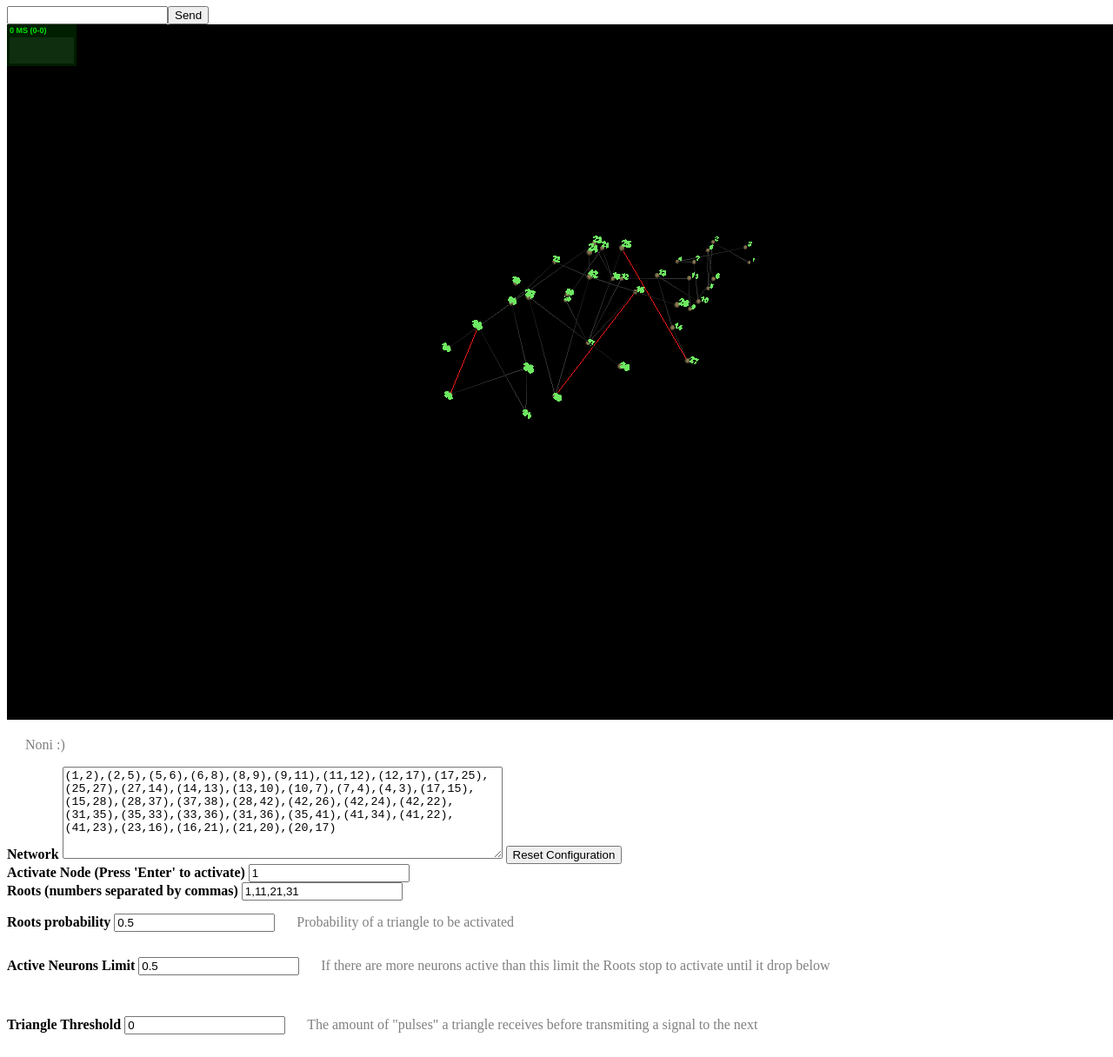
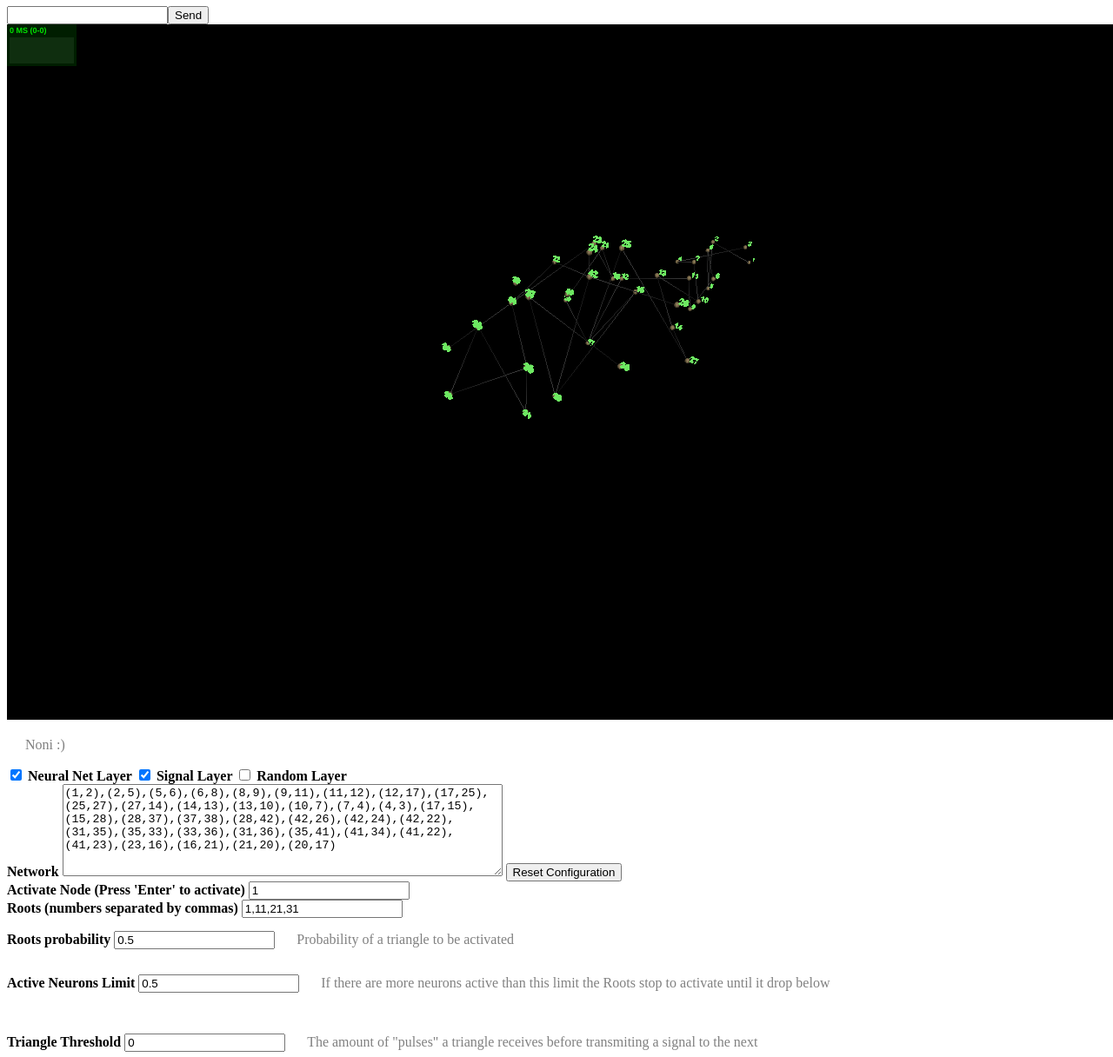
Before and after one commit to arnonhecht/fluid-self, a website: page index.html in a window 1280 px wide. Shown: the part 73-1289 px from the top of the page at 87% size. Drawn offline with nearby package versions, Linux system fonts and the light colour scheme; no server answers; animation ran at ten frames a second; some icons are missing.

Commit message:
Added RandomLayer

```diff
--- a/fluid.js
+++ b/fluid.js
@@ -16,7 +16,7 @@ globalNetStateJson = undefined; // we always run the net logic on the server
 
 isNode = true;
 var basePath = "./scripts/graph/";
-var jsFiles = ['configuration.js', 'NeuralNetLayer.js', 'SignalLayer.js',
+var jsFiles = ['configuration.js', 'NeuralNetLayer.js', 'SignalLayer.js', 'RandomLayer.js',
 					'Layers.js', 'Vertice.js', 'Edge.js', 'Net.js', 'netGen.js', 'fluideSelfNetwork.js',
 					'algorithms.js', 'stateTranslator.js'
 					];
--- a/index.html
+++ b/index.html
@@ -42,6 +42,14 @@
     </div>
 
     <!-- App controlls -->
+    <input type="checkbox" id="NeuralNetLayerId" />
+    <label for="NeuralNetLayerId">Neural Net Layer</label>
+    <input type="checkbox" id="SignalLayerId" />
+    <label for="SignalLayerId">Signal Layer </label>
+    <input type="checkbox" id="RandomLayerId" />
+    <label for="RandomLayerId">Random Layer </label>
+
+    <br>
     <label>Network </label>
     <textarea type="text" id="network_edges_id" onkeyup="" style="width: 500px; height: 100px;">
     </textarea>
@@ -88,11 +96,11 @@
 
         <script src="scripts/main.js"></script>
         <script src="scripts/graph/networkDef.js"></script>
-        <script src="scripts/graph/webserverAPI.js"></script>
 
         <script src="scripts/graph/configuration.js"></script>
         <script src="scripts/graph/ViewModel.js"></script>
         <script src="scripts/graph/stateTranslator.js"></script>
+        <script src="scripts/graph/webserverAPI.js"></script>
 
         <!--<script type="text/javascript" src="https://cdnjs.cloudflare.com/ajax/libs/three.js/r71/three.js"></script>-->
 
@@ -101,6 +109,7 @@
         <script src="scripts/graph/fluideSelfRenderer.js"></script>
         <script src="scripts/graph/NeuralNetLayer.js"></script>
         <script src="scripts/graph/SignalLayer.js"></script>
+        <script src="scripts/graph/RandomLayer.js"></script>
         <script src="scripts/graph/Layers.js"></script>
         <script src="scripts/graph/Vertice.js"></script>
         <script src="scripts/graph/Edge.js"></script>
--- a/scripts/graph/Layers.js
+++ b/scripts/graph/Layers.js
@@ -18,7 +18,7 @@ Layers.prototype = {
         var updateMyRoot = function (l) {
             l.updateRoot(netState);
         };
-        _.each(this.layers, updateMyRoot);
+        _.each(this.getActiveLayers(), updateMyRoot);
     },
 
     checkAndSetParams: function(conf) {
@@ -27,46 +27,49 @@ Layers.prototype = {
                 l.checkAndSetParams(conf);
             }
         });
+        _.extend(this, conf.layersConf);
     },
 
     // Public Functions
 	// For each layer determine if the current vertice is active with regards to the layer
     determineCurrentState:function (theScoreToAdd)  {
-    	var determineCurrentState = function (l) {
-    		l.determineCurrentState();
-    	};
-        _.each(this.layers, determineCurrentState);
+        this.callActiveLayers('determineCurrentState');
     },
 
     // For each layer determine if the current vertice has an effect on its neighbours and what that effect is
     determineNetworkEffect:function (theScoreToAdd)  {
-    	var determineNetworkEffect = function (l)  {
-    		l.determineNetworkEffect();
-    	};
-        _.each(this.layers, determineNetworkEffect);
+        this.callActiveLayers('determineNetworkEffect');
     },
 
     // For each layer causes the network effect based on the results of 'determineNetworkEffect'
     causeNetworkEffect:function (theScoreToAdd)  {
-    	var causeNetworkEffect = function (l)  {
-    		l.causeNetworkEffect();
-    	};
-        _.each(this.layers, causeNetworkEffect);
+        this.callActiveLayers('causeNetworkEffect');
     },
 
     // For each layer perform any operation to prepare for the next cycle
     prepareForNextState:function (theScoreToAdd)  {
-    	var prepareForNextState = function  (l) {
-    		l.prepareForNextState();
-    	};
-        _.each(this.layers, prepareForNextState);
+        this.callActiveLayers('prepareForNextState');
     },
 
     resetRoots: function(rootStatus) {
-        _.each(this.layers, function(l) {
+        _.each(this.getActiveLayers(), function(l) {
             if (l.resetRoot) {
                 l.resetRoot(rootStatus);
             }
         });
+    },
+    getActiveLayers: function() {
+        return _.filter(this.layers, function(l) {
+            return (_.contains(this.activeLayers, l.id));
+        }.bind(this));
+    },
+
+    //private
+    callActiveLayers: function(method) {
+        _.each(this.getActiveLayers(), function(l) {
+            if (l[method]) {
+                l[method]();
+            }
+        });
     }
 };
--- a/scripts/graph/Net.js
+++ b/scripts/graph/Net.js
@@ -26,7 +26,14 @@ function Net (netStruct, roots, modules) {
                     initScore: 0,
                     roots: roots //[0, 2, 14, 25, 33, 27, 21, 20, 22]
                 }
-            },]
+            },{
+                id: 'RandomLayer',
+                layerCtor: RandomLayer,
+                ctorParams: _.extend({
+                    id: 'RandomLayer',
+                    netStruct: netStruct
+                }, conf.randomLayerConf)
+            }]
         };
 
         params = _.extend(params, d3Vertice);
@@ -145,24 +152,8 @@ Net.prototype = {
 
     // Relays the state of each Vertice & Edge through a callback 'externalActivationCallback'
     // which is provided by the external consumer
+    relayNetStateToExternalConsumer: function() {
 
-    // todo: this is not necessary - The state of the system can and should be determined
-    //       in 'prepareExternalDataForNextCycle'.
-    //       this is an unnecessary optimization
-    relayNetStateToExternalConsumer: function() {
-        // var currSignalingVertices = this.getSignalingVertices();
-        // _.each(currSignalingVertices, function(v) {
-        //     var outgoingVertices = v.layers.getLayer('NeuralNetLayer').getOutgoingVertices();
-        //     _.each(outgoingVertices, function(targetVertice){
-        //         edge = this.findEdge(this.allEdges, v.id, targetVertice.id);
-        //         this.externalActivationCallback({edge: edge});
-        //     }.bind(this));
-        // }.bind(this));
-
-        // var currActiveVertices = this.getActiveVertices();
-        // _.each(currActiveVertices, function(v) {
-        //     this.externalActivationCallback({vertice: v});
-        // });
     },
 
     tick: function() {
--- /dev/null
+++ b/scripts/graph/RandomLayer.js
@@ -0,0 +1,49 @@
+function RandomLayer (verticeRef, params) {
+    _.extend(this, params);
+    this.currColor = params.currColor;
+    this.verticeRef = verticeRef;
+
+    this.active = (this.verticeRef.id==0);
+    this.ts = 0;
+};
+
+RandomLayer.prototype = {
+    constructor: RandomLayer,
+
+
+    // Public layer interface to implement
+    updateRoot: function() {
+    },
+
+    determineCurrentState: function (theScoreToAdd)  {
+        if (this.verticeRef.id==0 && this.isDone()) {// this layer should only run once
+            this.setLayerTimeout()
+            _.each(this.netStruct.edges, function(e){
+                var currEdgeRef = e.edgeRef;
+                if (currEdgeRef.wasActive()) {
+                  currEdgeRef.setPristine();
+                }
+                if (Math.random() < this.probabilityToActivate) {
+                    currEdgeRef.activate();
+                } else {
+                    currEdgeRef.deactivate();
+                }
+            }.bind(this));
+        }
+    },
+
+    // Layer Specific Methods
+    setLayerTimeout: function() {
+        var sign = (0.5<Math.random()) ? 1: (-1);
+        var activityTime = parseInt((this.meanActivityTime + (sign * this.activityTimeDeviation * Math.random())) * 1000);
+        this.ts = (new Date().getTime() + activityTime);
+        this.activityDuration = activityTime;
+    },
+
+    isDone: function(state) {
+        return (this.ts < new Date().getTime());
+    },
+    isActive: function() {
+        return this.active;
+    }
+};
--- a/scripts/graph/ViewModel.js
+++ b/scripts/graph/ViewModel.js
@@ -1,5 +1,8 @@
 
 // Init
+// setViewVal('neural_net_id', _.contains(conf.layersConf.activeLayers, 'NeuralNetLayer'));
+// setViewVal('signal_layer_id', _.contains(conf.layersConf.activeLayers, 'SignalLayer'));
+loadAlgorythms();
 var edgeRepresentation =_.map(networkDef.edges, function(e){return '('+e.s+','+e.t+')'});
 setViewVal('network_edges_id', edgeRepresentation.join(','));
 setViewVal('node_activation_id', "1");
@@ -100,6 +103,24 @@ function setEdgeFloat(that, property) {
 	sendConfToServer();
 }
 
+// Algorythms controll
+function loadAlgorythms() {
+	_.each(conf.layersConf.existingLayers, function(layer) {
+		var element = $('#' + layer + 'Id');
+		element.attr("checked", _.contains(conf.layersConf.activeLayers, layer));
+		element.on('click', function(event, value) {
+			var activeArr = conf.layersConf.activeLayers;
+			var val = element.is(":checked");
+			if (val==true && !_.contains(activeArr, layer)) {
+				activeArr.push(layer);
+			} else if (val==false){
+				conf.layersConf.activeLayers = _.filter(activeArr, function(l){return l!=layer});
+			}
+			sendConfToServer();
+		});
+	});
+}
+
 
 // WebServer comminications
 function sendConfToServer() {
--- a/scripts/graph/configuration.js
+++ b/scripts/graph/configuration.js
@@ -10,9 +10,24 @@ conf = {
 	  meanActivityTime: 1,
 	  activityTimeDeviation: 0.5
 	},
+	layersConf: {
+	  activeLayers: ['NeuralNetLayer', 'SignalLayer'],
+	  existingLayers: ['NeuralNetLayer', 'SignalLayer', 'RandomLayer'],
+	},
 	signalLayerConf: {
 	  meanActivityTime: 1,
 	  activityTimeDeviation: 0.5,
 	  probabilityToActivate: 0.8
+	},
+	randomLayerConf: {
+	  meanActivityTime: 1,
+	  activityTimeDeviation: 0.5,
+	  probabilityToActivate: 0.5
 	}
 };
+
+
+// returns true if the browser should display the web-server's states
+function isWebserver() {
+    return true;//(typeof io != 'undefined');
+}
--- a/scripts/graph/webserverAPI.js
+++ b/scripts/graph/webserverAPI.js
@@ -22,8 +22,4 @@ if (isWebserver()) {
 
 }
 
-function isWebserver() {
-    return false;//(typeof io != 'undefined');
-}
-
 $('#is_webserver_id').text(isWebserver() ? "Webserver !!!" : "Browser !!!");
```
